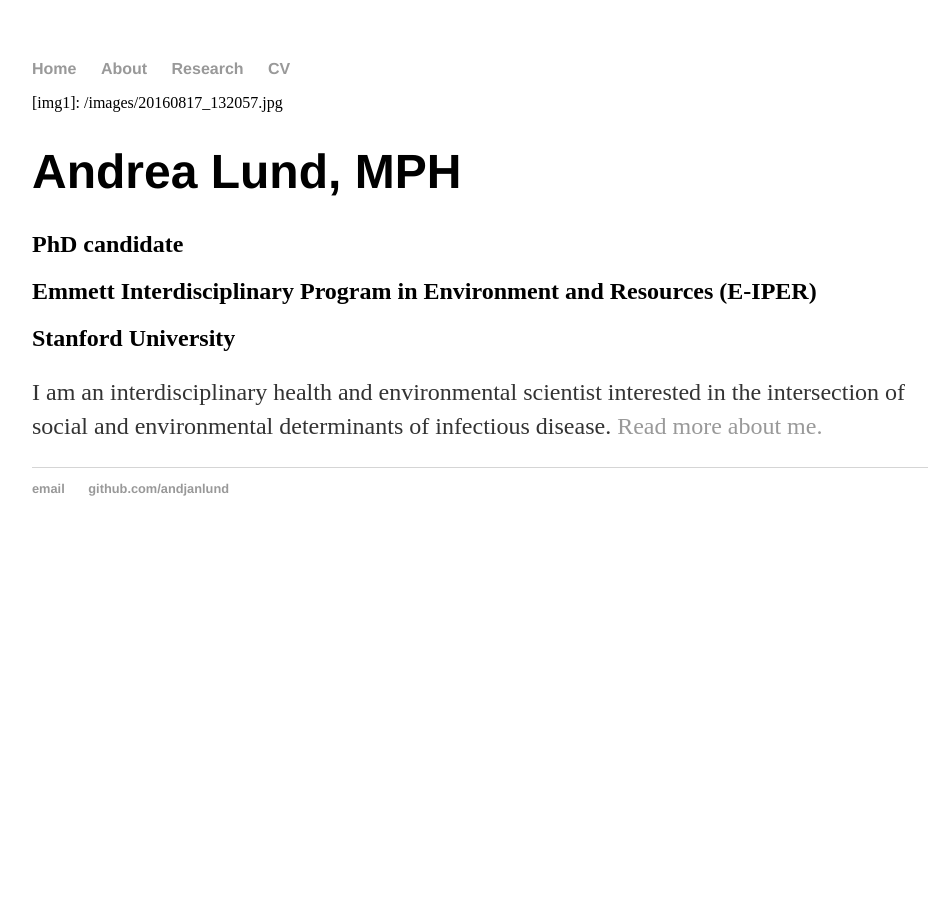
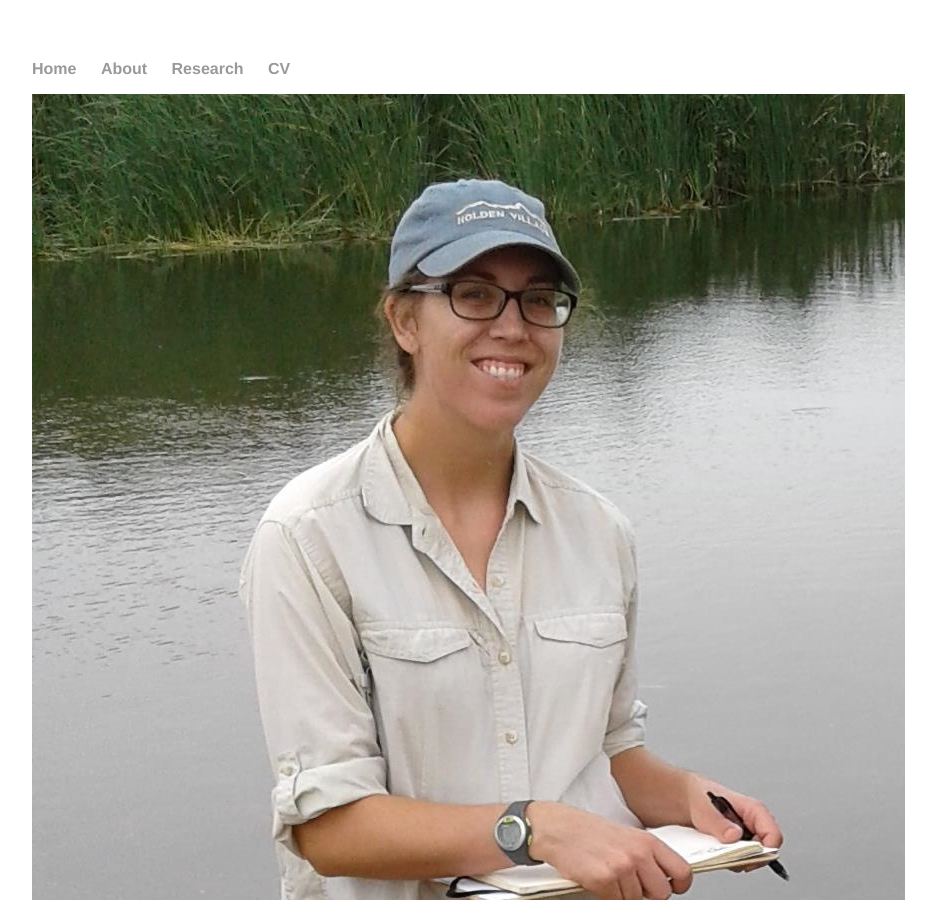
Before and after one commit to andjanlund/andjanlund.github.io, a Jekyll site: the page built from index.html, in a window 1280 px wide and 900 px high. Shown: the whole window, without its empty margins (160-1096 px from the left). Built offline with Jekyll 4.4.1, drawn with Linux system fonts in a browser that asks for light colours.

Commit message:
try again

```diff
--- a/index.html
+++ b/index.html
@@ -3,7 +3,7 @@
 title: Andrea Lund, PhD Candidate
 ---
 <div class="blurb">
-	[img1]: /images/20160817_132057.jpg
+	<img src="/images/20160817_132057.jpg" />
 	<h1>Andrea Lund, MPH</h1>
 	<h2>PhD candidate</h2>
 	<h2>Emmett Interdisciplinary Program in Environment and Resources (E-IPER) </h2>
```
